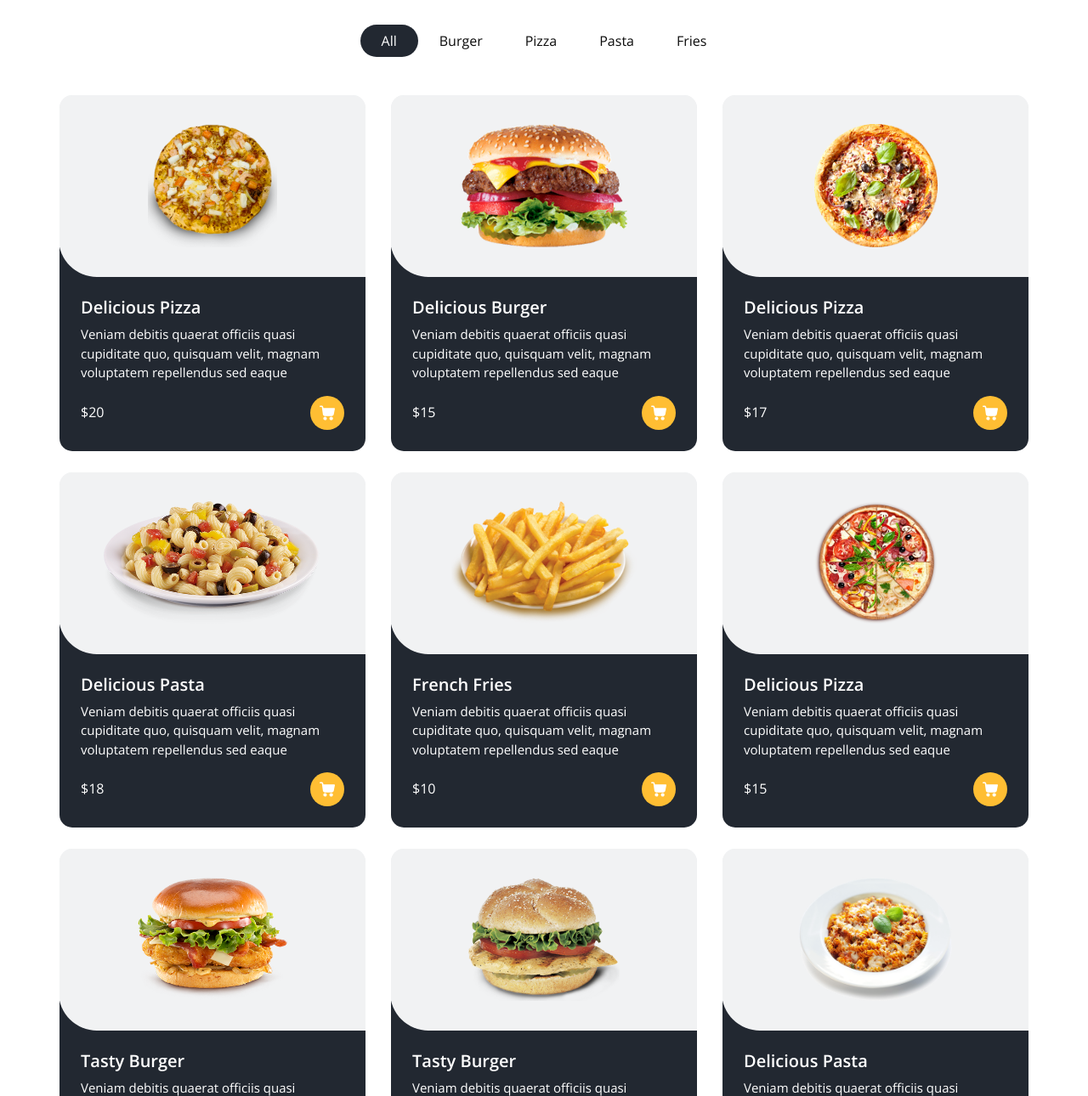
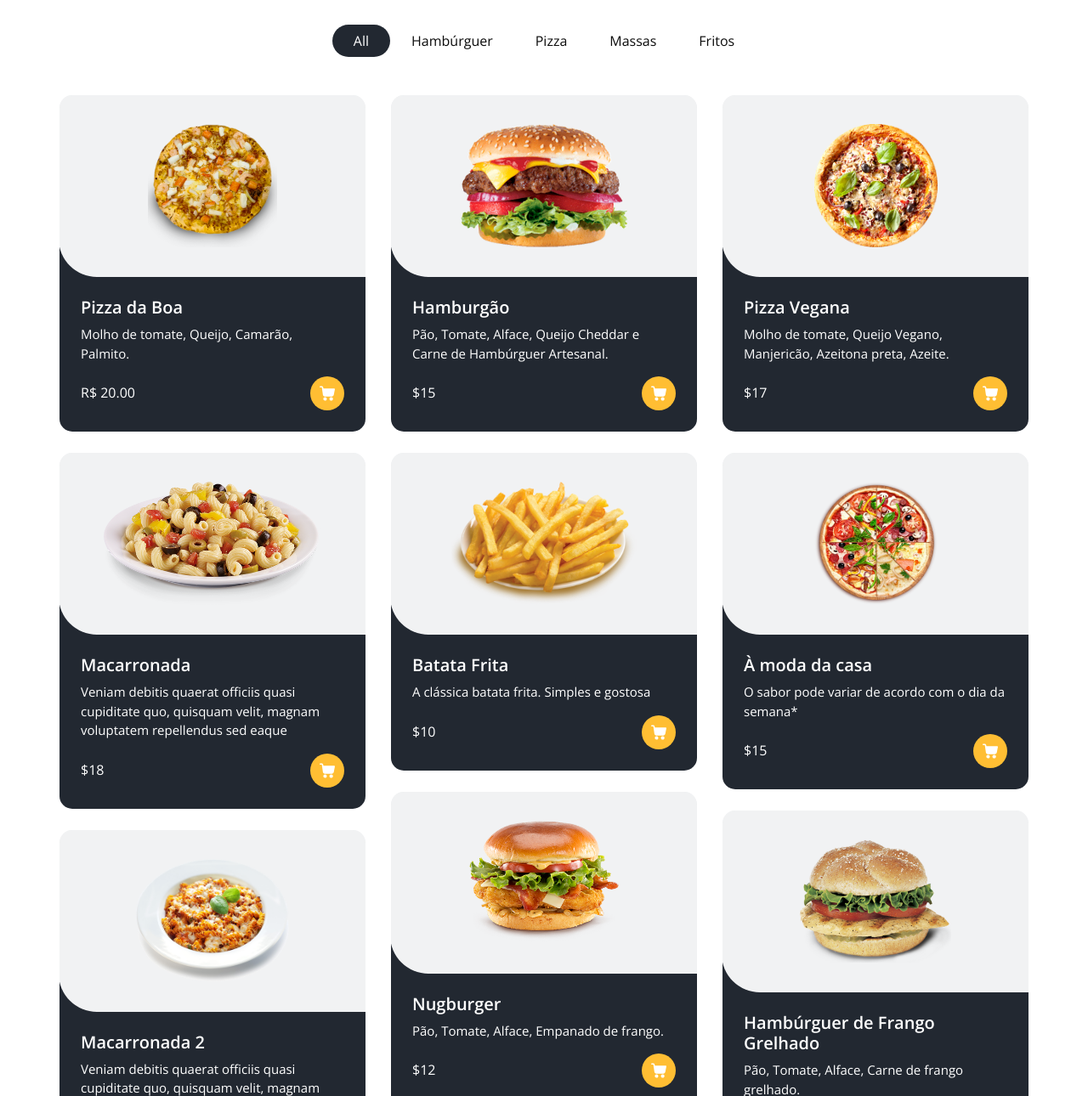
Before and after one commit to Thiagoanizio/restaurante-pi, a plain HTML site: page feane-1.0.0/menu.html in a window 1280 px wide. Shown: the part 242-1532 px from the top of the page at 85% size. Drawn offline with nearby package versions, Linux system fonts and the light colour scheme; some packages are replaced by stand-ins of ours.

Commit message:
Mudanças no Sobre e Menu

```diff
--- a/feane-1.0.0/menu.html
+++ b/feane-1.0.0/menu.html
@@ -13,7 +13,7 @@
   <meta name="author" content="" />
   <link rel="shortcut icon" href="images/favicon.png" type="">
 
-  <title> Feane </title>
+  <title> Restaurante </title>
 
   <!-- bootstrap core css -->
   <link rel="stylesheet" type="text/css" href="css/bootstrap.css" />
@@ -44,7 +44,7 @@
         <nav class="navbar navbar-expand-lg custom_nav-container ">
           <a class="navbar-brand" href="index.html">
             <span>
-              Feane
+              Restaurante
             </span>
           </a>
 
@@ -55,16 +55,16 @@
           <div class="collapse navbar-collapse" id="navbarSupportedContent">
             <ul class="navbar-nav  mx-auto ">
               <li class="nav-item">
-                <a class="nav-link" href="index.html">Home </a>
+                <a class="nav-link" href="index.html">Início </a>
               </li>
               <li class="nav-item active">
                 <a class="nav-link" href="menu.html">Menu <span class="sr-only">(current)</span> </a>
               </li>
               <li class="nav-item">
-                <a class="nav-link" href="about.html">About</a>
+                <a class="nav-link" href="about.html">Sobre</a>
               </li>
               <li class="nav-item">
-                <a class="nav-link" href="book.html">Book Table</a>
+                <a class="nav-link" href="book.html">Reservar Mesa</a>
               </li>
             </ul>
             <div class="user_option">
@@ -131,7 +131,7 @@
                 </button>
               </form>
               <a href="" class="order_online">
-                Order Online
+                Peça Online
               </a>
             </div>
           </div>
@@ -147,16 +147,16 @@
     <div class="container">
       <div class="heading_container heading_center">
         <h2>
-          Our Menu
+          Nosso Menu
         </h2>
       </div>
 
       <ul class="filters_menu">
         <li class="active" data-filter="*">All</li>
-        <li data-filter=".burger">Burger</li>
+        <li data-filter=".burger">Hambúrguer</li>
         <li data-filter=".pizza">Pizza</li>
-        <li data-filter=".pasta">Pasta</li>
-        <li data-filter=".fries">Fries</li>
+        <li data-filter=".pasta">Massas</li>
+        <li data-filter=".fries">Fritos</li>
       </ul>
 
       <div class="filters-content">
@@ -169,14 +169,14 @@
                 </div>
                 <div class="detail-box">
                   <h5>
-                    Delicious Pizza
+                    Pizza da Boa
                   </h5>
                   <p>
-                    Veniam debitis quaerat officiis quasi cupiditate quo, quisquam velit, magnam voluptatem repellendus sed eaque
+                    Molho de tomate, Queijo, Camarão, Palmito.
                   </p>
                   <div class="options">
                     <h6>
-                      $20
+                      R$ 20.00
                     </h6>
                     <a href="">
                       <svg version="1.1" id="Capa_1" xmlns="http://www.w3.org/2000/svg" xmlns:xlink="http://www.w3.org/1999/xlink" x="0px" y="0px" viewBox="0 0 456.029 456.029" style="enable-background:new 0 0 456.029 456.029;" xml:space="preserve">
@@ -245,11 +245,10 @@
                 </div>
                 <div class="detail-box">
                   <h5>
-                    Delicious Burger
+                    Hamburgão
                   </h5>
                   <p>
-                    Veniam debitis quaerat officiis quasi cupiditate quo, quisquam velit, magnam voluptatem repellendus sed eaque
-                  </p>
+                    Pão, Tomate, Alface, Queijo Cheddar e Carne de Hambúrguer Artesanal.                 </p>
                   <div class="options">
                     <h6>
                       $15
@@ -321,11 +320,10 @@
                 </div>
                 <div class="detail-box">
                   <h5>
-                    Delicious Pizza
+                    Pizza Vegana
                   </h5>
                   <p>
-                    Veniam debitis quaerat officiis quasi cupiditate quo, quisquam velit, magnam voluptatem repellendus sed eaque
-                  </p>
+                    Molho de tomate, Queijo Vegano, Manjericão, Azeitona preta, Azeite.                  </p>
                   <div class="options">
                     <h6>
                       $17
@@ -397,7 +395,7 @@
                 </div>
                 <div class="detail-box">
                   <h5>
-                    Delicious Pasta
+                    Macarronada
                   </h5>
                   <p>
                     Veniam debitis quaerat officiis quasi cupiditate quo, quisquam velit, magnam voluptatem repellendus sed eaque
@@ -473,11 +471,10 @@
                 </div>
                 <div class="detail-box">
                   <h5>
-                    French Fries
+                    Batata Frita
                   </h5>
                   <p>
-                    Veniam debitis quaerat officiis quasi cupiditate quo, quisquam velit, magnam voluptatem repellendus sed eaque
-                  </p>
+                    A clássica batata frita. Simples e gostosa                  </p>
                   <div class="options">
                     <h6>
                       $10
@@ -549,11 +546,10 @@
                 </div>
                 <div class="detail-box">
                   <h5>
-                    Delicious Pizza
+                    À moda da casa
                   </h5>
                   <p>
-                    Veniam debitis quaerat officiis quasi cupiditate quo, quisquam velit, magnam voluptatem repellendus sed eaque
-                  </p>
+                    O sabor pode variar de acordo com o dia da semana*                  </p>
                   <div class="options">
                     <h6>
                       $15
@@ -625,11 +621,10 @@
                 </div>
                 <div class="detail-box">
                   <h5>
-                    Tasty Burger
+                    Nugburger
                   </h5>
                   <p>
-                    Veniam debitis quaerat officiis quasi cupiditate quo, quisquam velit, magnam voluptatem repellendus sed eaque
-                  </p>
+                    Pão, Tomate, Alface, Empanado de frango.          </p>
                   <div class="options">
                     <h6>
                       $12
@@ -701,11 +696,10 @@
                 </div>
                 <div class="detail-box">
                   <h5>
-                    Tasty Burger
+                    Hambúrguer de Frango Grelhado
                   </h5>
                   <p>
-                    Veniam debitis quaerat officiis quasi cupiditate quo, quisquam velit, magnam voluptatem repellendus sed eaque
-                  </p>
+                    Pão, Tomate, Alface, Carne de frango grelhado.                  </p>
                   <div class="options">
                     <h6>
                       $14
@@ -777,7 +771,7 @@
                 </div>
                 <div class="detail-box">
                   <h5>
-                    Delicious Pasta
+                    Macarronada 2
                   </h5>
                   <p>
                     Veniam debitis quaerat officiis quasi cupiditate quo, quisquam velit, magnam voluptatem repellendus sed eaque
```
Also changed, not shown: feane-1.0.0/about.html (+17 -20 lines).
